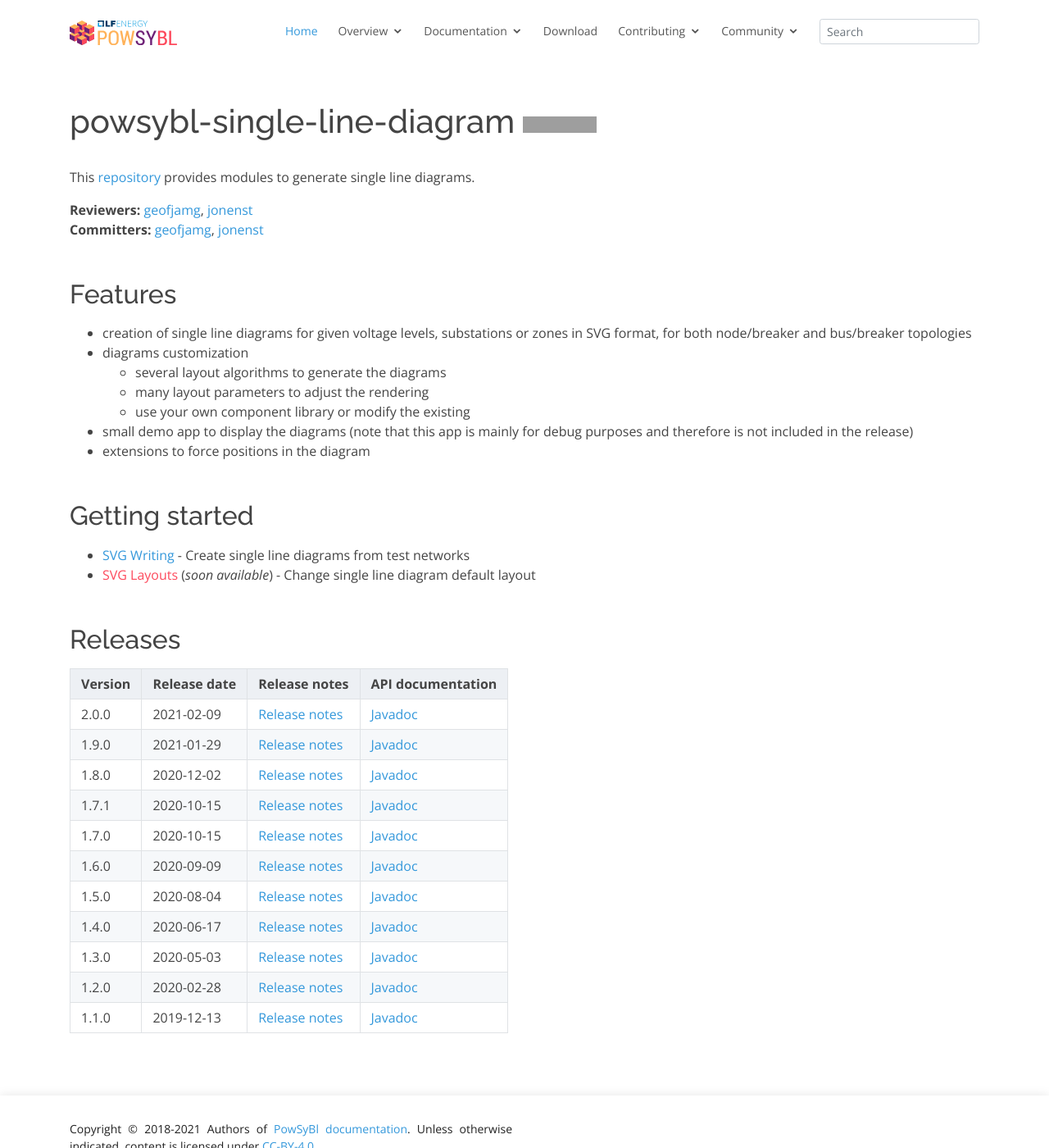
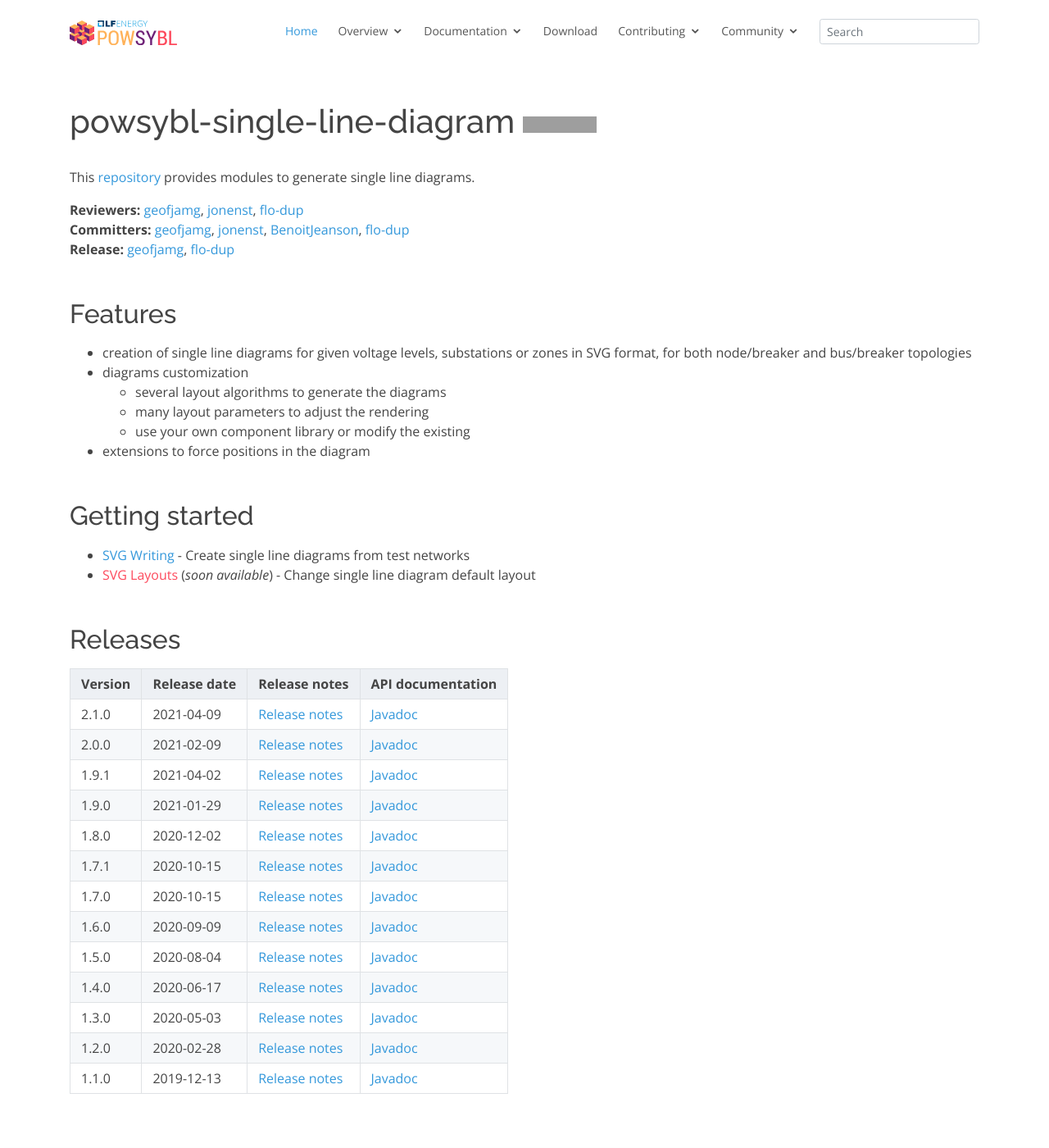
Before and after one commit to powsybl/powsybl.github.io, a Jekyll site: the page built from pages/documentation/developer/repositories/powsybl-single-line-diagram.md, in a window 1280 px wide and 1400 px high. Shown: the whole window at 82% size. Built offline with Jekyll 4.4.1, drawn with Linux system fonts in a browser that asks for light colours; our own code applies the rules of GitHub Pages for plain Markdown files; grey boxes are pictures that could not be loaded.

Commit message:
Update repositories table, commiters and artifacts following releases (#218)
* Updating repositories tables

Signed-off-by: Florian Dupuy <florian.dupuy@rte-france.com>

* Updating pages as sld view app has been moved to another repo

Signed-off-by: Florian Dupuy <florian.dupuy@rte-france.com>

* Update reviewers/committers/releasers for updated repos

Signed-off-by: Florian Dupuy <florian.dupuy@rte-france.com>

```diff
--- a/pages/documentation/developer/repositories/powsybl-single-line-diagram.md
+++ b/pages/documentation/developer/repositories/powsybl-single-line-diagram.md
@@ -1,8 +1,9 @@
 # powsybl-single-line-diagram [![GitHub release](https://img.shields.io/github/release/powsybl/powsybl-single-line-diagram.svg)](https://github.com/powsybl/powsybl-single-line-diagram/releases/)
 This [repository](https://github.com/powsybl/powsybl-single-line-diagram) provides modules to generate single line diagrams.
 
-**Reviewers:** [geofjamg](https://github.com/geofjamg), [jonenst](https://github.com/jonenst)
-**Committers:** [geofjamg](https://github.com/geofjamg), [jonenst](https://github.com/jonenst)
+**Reviewers:** [geofjamg](https://github.com/geofjamg), [jonenst](https://github.com/jonenst), [flo-dup](https://github.com/flo-dup)
+**Committers:** [geofjamg](https://github.com/geofjamg), [jonenst](https://github.com/jonenst), [BenoitJeanson](https://github.com/BenoitJeanson), [flo-dup](https://github.com/flo-dup)
+**Release:** [geofjamg](https://github.com/geofjamg), [flo-dup](https://github.com/flo-dup)
 
 ## Features
 
@@ -11,7 +12,6 @@
      - several layout algorithms to generate the diagrams
      - many layout parameters to adjust the rendering
      - use your own component library or modify the existing
-- small demo app to display the diagrams (note that this app is mainly for debug purposes and therefore is not included in the release)
 - extensions to force positions in the diagram
 
 ## Getting started
@@ -23,7 +23,9 @@
 
 | Version | Release date | Release notes | API documentation |
 | ------- | ------------ | ------------- | ----------------- |
+| 2.1.0 | 2021-04-09 | [Release notes](https://github.com/powsybl/powsybl-single-line-diagram/releases/tag/v2.1.0) | [Javadoc](https://javadoc.io/doc/com.powsybl/powsybl-single-line-diagram/2.1.0/index.html) |
 | 2.0.0 | 2021-02-09 | [Release notes](https://github.com/powsybl/powsybl-single-line-diagram/releases/tag/v2.0.0) | [Javadoc](https://javadoc.io/doc/com.powsybl/powsybl-single-line-diagram/2.0.0/index.html) |
+| 1.9.1 | 2021-04-02 | [Release notes](https://github.com/powsybl/powsybl-single-line-diagram/releases/tag/v1.9.1) | [Javadoc](https://javadoc.io/doc/com.powsybl/powsybl-single-line-diagram/1.9.1/index.html) |
 | 1.9.0 | 2021-01-29 | [Release notes](https://github.com/powsybl/powsybl-single-line-diagram/releases/tag/v1.9.0) | [Javadoc](https://javadoc.io/doc/com.powsybl/powsybl-single-line-diagram/1.9.0/index.html) |
 | 1.8.0 | 2020-12-02 | [Release notes](https://github.com/powsybl/powsybl-single-line-diagram/releases/tag/v1.8.0) | [Javadoc](https://javadoc.io/doc/com.powsybl/powsybl-single-line-diagram/1.8.0/index.html) |
 | 1.7.1 | 2020-10-15 | [Release notes](https://github.com/powsybl/powsybl-single-line-diagram/releases/tag/v1.7.1) | [Javadoc](https://javadoc.io/doc/com.powsybl/powsybl-single-line-diagram/1.7.1/index.html) |
```
Also changed, not shown: pages/documentation/developer/artifacts.md (+3 -4 lines), pages/documentation/developer/repositories/powsybl-core.md (+2 -0 lines), pages/documentation/developer/repositories/powsybl-dynawo.md (+3 -1 lines), pages/documentation/developer/repositories/powsybl-open-loadflow.md (+4 -1 lines).
